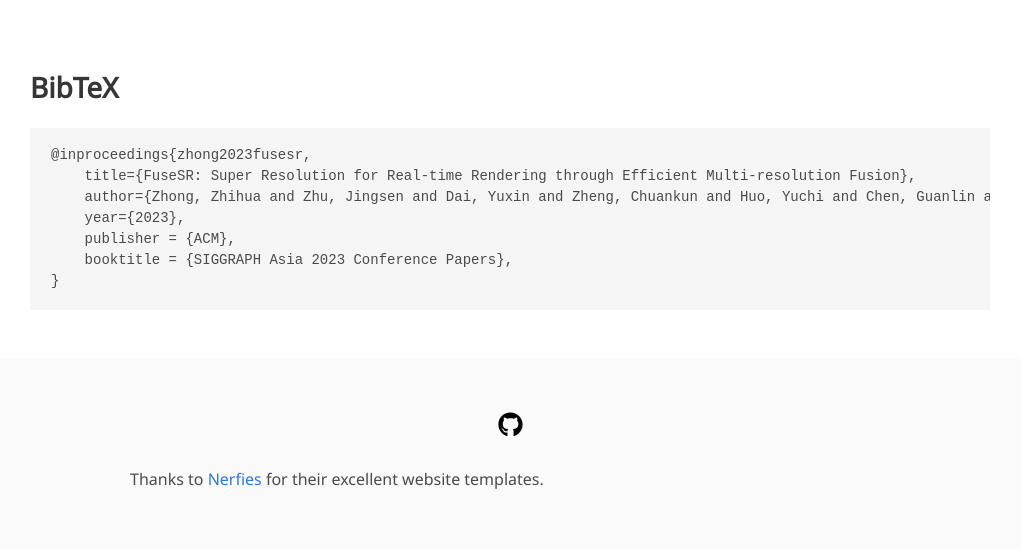
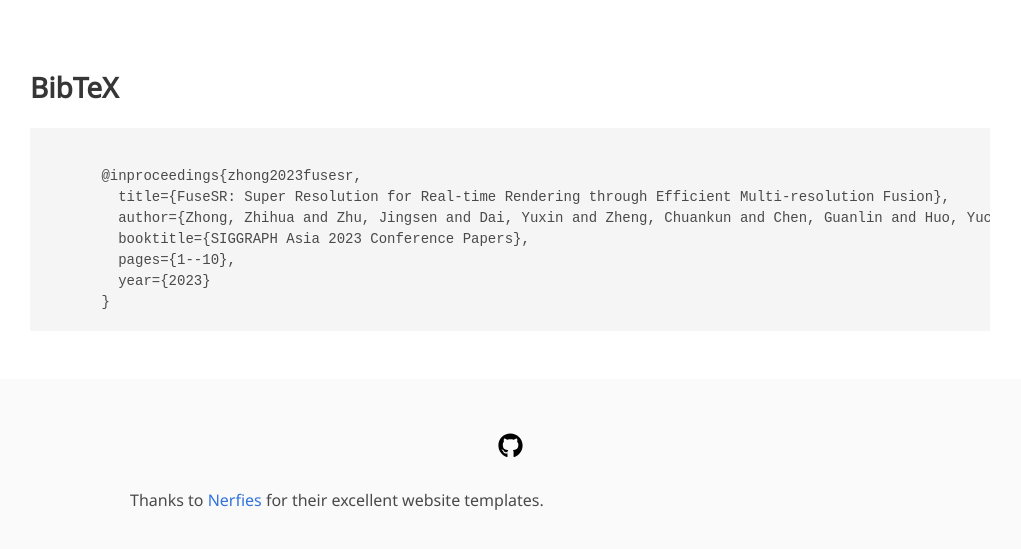
Before and after one commit to Isaac-Paradox/Isaac-Paradox.github.io, a Jekyll site: the page FuseSR/index.html, which Jekyll copies as it is, in a window 1280 px wide and 900 px high, scrolled down 4852 px, cut to the strip 292-841 px from the top of the window. Shown: the whole strip, without its empty margins (130-1151 px from the left). Built offline with Jekyll 4.4.1, drawn with Linux system fonts in a browser that asks for light colours; nearby versions of some CDN libraries; some web fonts are replaced; library files that are not in the unit come from our copies; a style sheet for code colours, icons or effects is not loaded.

Commit message:
update bibtex

```diff
--- a/FuseSR/index.html
+++ b/FuseSR/index.html
@@ -433,13 +433,14 @@
 <section class="section" id="BibTeX">
   <div class="container is-max-desktop content">
     <h2 class="title">BibTeX</h2>
-    <pre><code>@inproceedings{zhong2023fusesr,
-    title={FuseSR: Super Resolution for Real-time Rendering through Efficient Multi-resolution Fusion},
-    author={Zhong, Zhihua and Zhu, Jingsen and Dai, Yuxin and Zheng, Chuankun and Huo, Yuchi and Chen, Guanlin and Bao, Hujun and Wang, Rui},
-    year={2023},
-    publisher = {ACM},
-    booktitle = {SIGGRAPH Asia 2023 Conference Papers},
-}</code></pre>
+    <pre><code>
+      @inproceedings{zhong2023fusesr,
+        title={FuseSR: Super Resolution for Real-time Rendering through Efficient Multi-resolution Fusion},
+        author={Zhong, Zhihua and Zhu, Jingsen and Dai, Yuxin and Zheng, Chuankun and Chen, Guanlin and Huo, Yuchi and Bao, Hujun and Wang, Rui},
+        booktitle={SIGGRAPH Asia 2023 Conference Papers},
+        pages={1--10},
+        year={2023}
+      }</code></pre>
   </div>
 </section>
 
```
